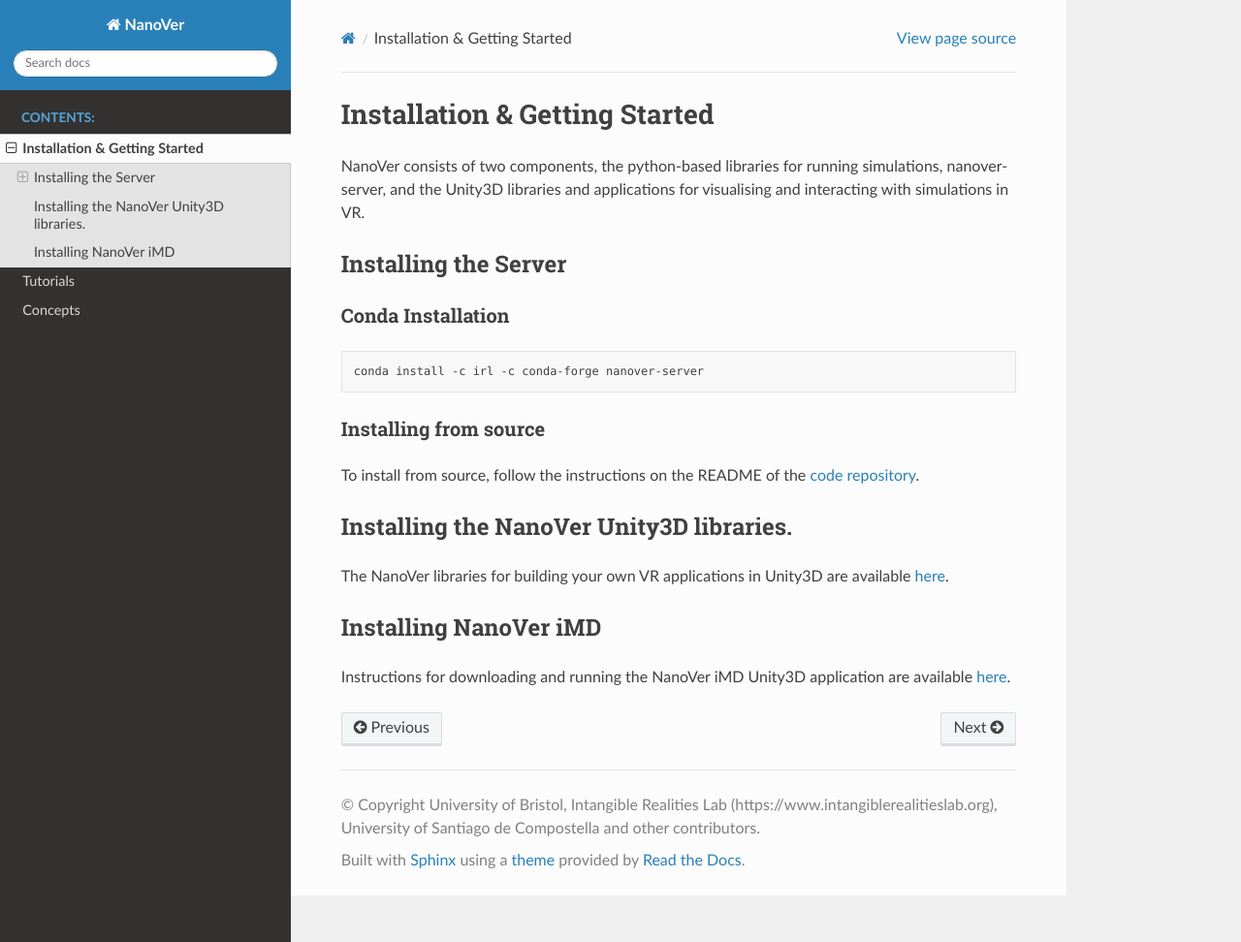
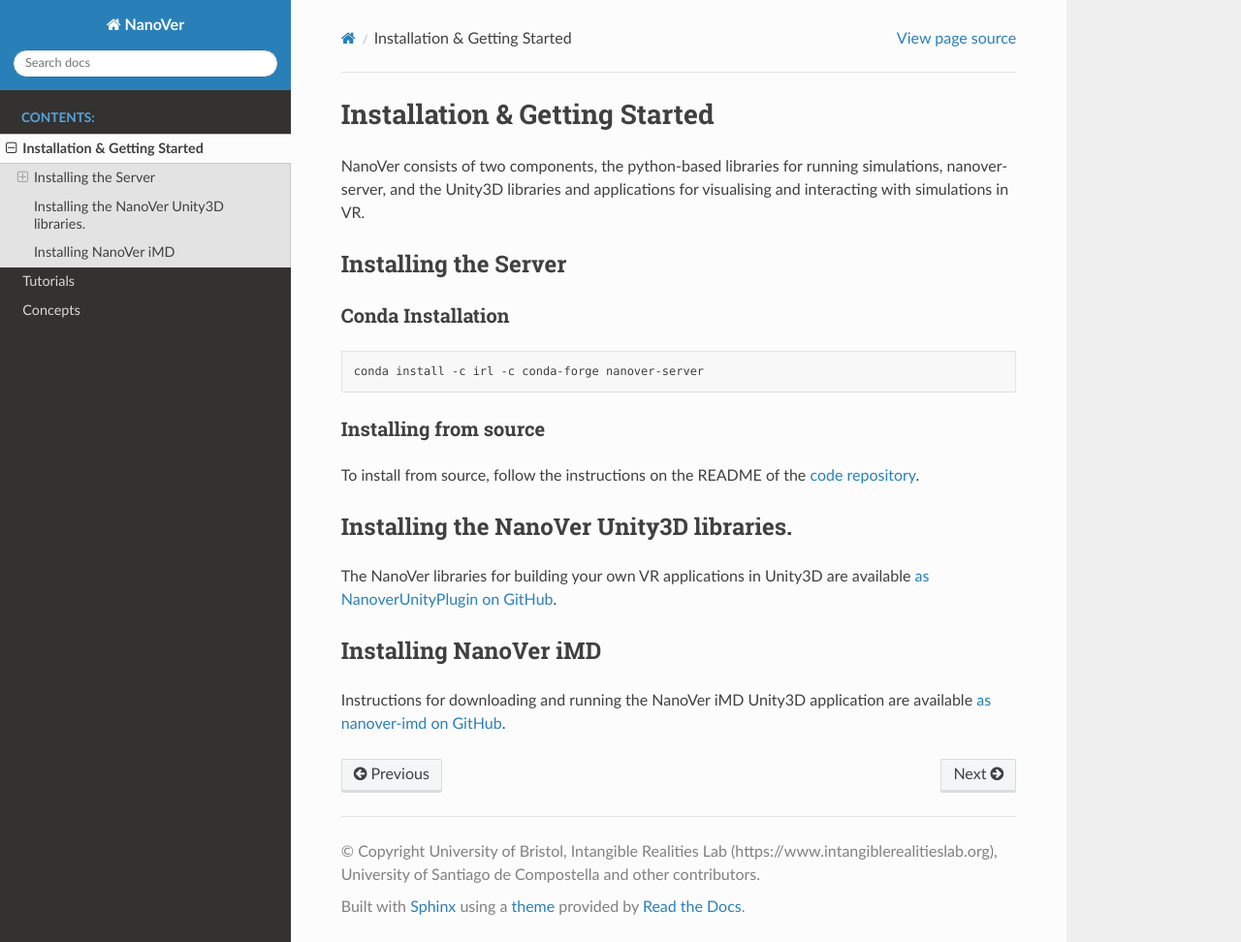
Before and after one commit to IRL2/nanover-docs, a Sphinx documentation site: the page built from source/installation.rst, in a window 1280 px wide and 972 px high. Shown: the whole window at 97% size. Built offline with Sphinx 7.4.7 and the Read the Docs theme 2.0.0, drawn with Linux system fonts in a browser that asks for light colours; pages that are not in the unit, such as notebooks, are missing from menus.

Commit message:
Format fixes and more updates

```diff
--- a/source/concepts/architecture.rst
+++ b/source/concepts/architecture.rst
@@ -51,7 +51,7 @@
 
 * :doc:`nanover.trajectory <../../python/nanover.trajectory>`: Provides trajectories and live simulations.
 * :doc:`nanover.imd <../../python/nanover.imd>`: Provides methods for applying interactive biasing potentials to a simulation.
-* :doc:`nanover.multiplayer <../../python/nanover.multiplayer>`: Provides synchronisation of avatars and state for multiplayer applications.
+* :doc:`nanover.state <../../python/nanover.state>`: Provides synchronisation of avatars and state for multiplayer applications.
 
 The services described above provide the core for the NanoVer iMD application, but the tools
 can be used to create custom services for different applications.
--- a/source/index.rst
+++ b/source/index.rst
@@ -1,5 +1,5 @@
 Welcome to NanoVer's documentation!
-==================================
+===================================
 
 * `Download the VR client <https://github.com/IRL2/nanover-imd/releases/download/nightly/StandaloneWindows64.zip>`_
 * :ref:`Install the software <Installation>`
--- a/source/installation.rst
+++ b/source/installation.rst
@@ -1,38 +1,39 @@
  .. _installation:
+
 Installation & Getting Started
-===============================
+==============================
 
 NanoVer consists of two components, the python-based libraries
 for running simulations, nanover-server, and the Unity3D libraries
 and applications for visualising and interacting with simulations
 in VR.
 
-######################
+#####################
 Installing the Server
-######################
+#####################
 
 Conda Installation
-####################
+##################
 
 .. code:: bash
 
     conda install -c irl -c conda-forge nanover-server
 
 Installing from source
-########################
+######################
 
 To install from source, follow the instructions on the README
 of the `code repository <https://github.com/IRL2/nanover-protocol>`_.
 
 
-########################################
+#########################################
 Installing the NanoVer Unity3D libraries.
-########################################
+#########################################
 
-The NanoVer libraries for building your own VR applications in Unity3D are available `here <https://github.com/IRL2/NanoverUnityPlugin>`_.
+The NanoVer libraries for building your own VR applications in Unity3D are available `as NanoverUnityPlugin on GitHub <https://github.com/IRL2/NanoverUnityPlugin>`_.
 
 ######################
 Installing NanoVer iMD
 ######################
 
-Instructions for downloading and running the NanoVer iMD Unity3D application are available `here <https://github.com/IRL2/nanover-imd>`_.
+Instructions for downloading and running the NanoVer iMD Unity3D application are available `as nanover-imd on GitHub <https://github.com/IRL2/nanover-imd>`_.
--- a/source/tutorials/tutorials.rst
+++ b/source/tutorials/tutorials.rst
@@ -16,4 +16,4 @@
 Further reading
 ---------------
 
-For more details, look at the documentation for the individual :ref:`modules <nanover-protocol>`.
+For more details, look at the documentation for the individual :mod:`modules <nanover>`.
```
